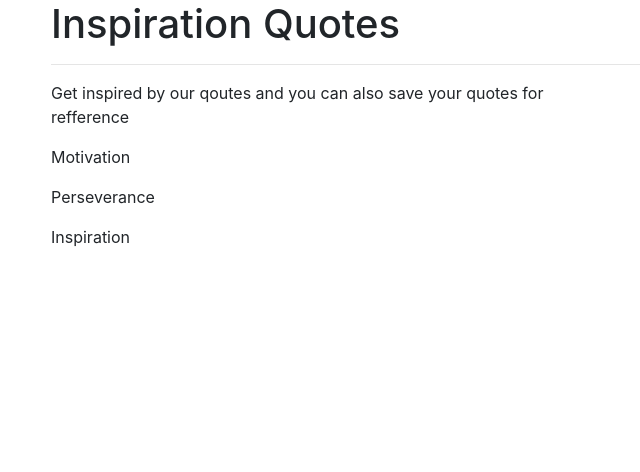
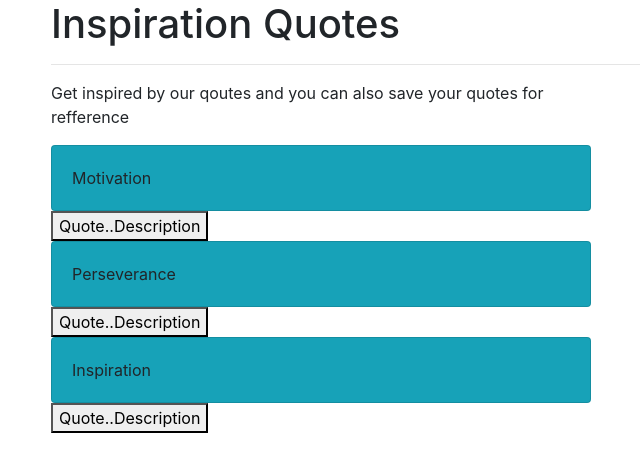
Before and after one commit to ClintonOliera/Goal-angular, an Angular app: page / in a window 1280 px wide. Shown: the top 472 px of the page, without its empty margins (34-674 px from the left). Built offline with nearby package versions, Linux system fonts and the light colour scheme.

Commit message:
added a button and connected to toggle functionality to allow toggling the quote description

```diff
--- a/src/app/quote/quote.component.html
+++ b/src/app/quote/quote.component.html
@@ -7,7 +7,9 @@
                 for refference
             </p>
             <div *ngFor='let quote of quotes; let i = index'>
-            <p>{{quote.name}}</p>
+            <li class="card card-body bg-info">{{quote.name}}</li>
+            <button (click)= 'toggleDetails (i)'>Quote..Description</button>
+            <app-quote-details *ngIf='quote.showDescription' [quote]='quote'></app-quote-details>
             </div>
         </div>
     </div>
```
